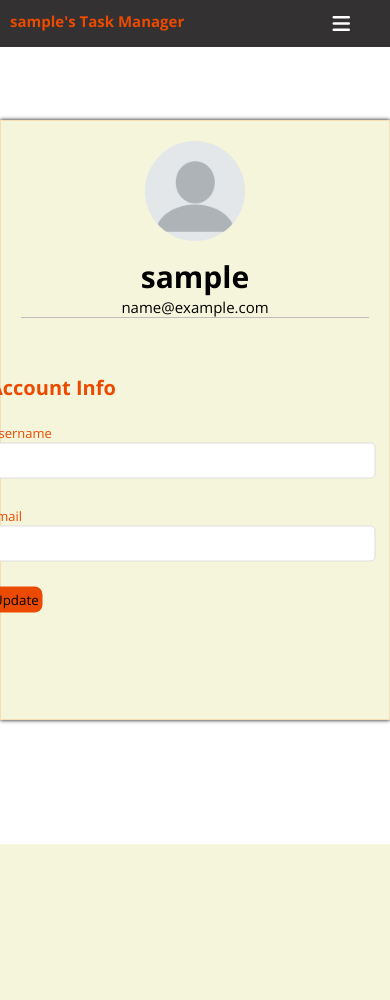
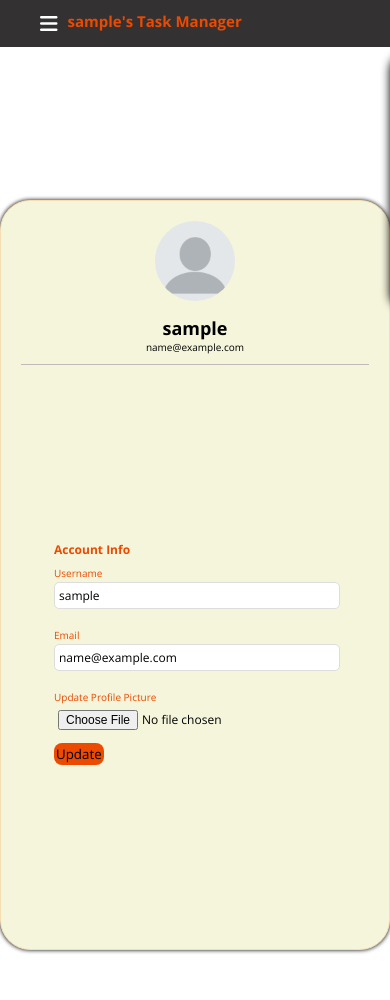
Before and after one commit to deelykos/Myalxandi, a Flask app: page /account in a window 390 px wide. Before the commit the page ends 844 px from the top, so only its background shows below. Run offline with Flask 3, Linux system fonts and the light colour scheme; the visitor is signed in with stand-in values (Sample User, id 1); some libraries are stand-ins or nearby versions.

Commit message:
User profile completed

```diff
--- a/app/forms.py
+++ b/app/forms.py
@@ -1,4 +1,5 @@
 from flask_wtf import FlaskForm
+from flask_wtf.file import FileField, FileAllowed
 from flask_login import current_user
 from wtforms import StringField, PasswordField, BooleanField, SubmitField
 from wtforms.validators import DataRequired, Length, Email, EqualTo, ValidationError
@@ -32,6 +33,7 @@ class LoginForm(FlaskForm):
 class UpdateAccountForm(FlaskForm):
     username = StringField('Username', validators=[DataRequired(), Length(min=2, max=6)], render_kw={'class': 'my-class'})
     email = StringField('Email', validators=[DataRequired(), Email()], render_kw={'class': 'my-class'})
+    picture = FileField('Update Profile Picture', validators=[FileAllowed(['jpg', 'png'])], render_kw={'class': 'my-class'})
     submit = SubmitField('Update', render_kw={'class': 'my-submit'})
 
     def validate_username(self, username):
--- a/app/routes.py
+++ b/app/routes.py
@@ -1,4 +1,7 @@
-from flask import render_template, url_for, flash, redirect
+import os
+import secrets
+from PIL import Image
+from flask import render_template, url_for, flash, redirect, request
 from app import app, db, bcrypt
 from app.forms import SignupForm, LoginForm, UpdateAccountForm
 from flask_login import current_user, login_user, logout_user, login_required
@@ -42,10 +45,35 @@ def logout():
     logout_user()
     return redirect(url_for('login'))
 
+
+def save_picture(form_picture):
+    random_hex = secrets.token_hex(8)
+    _, f_ext = os.path.splitext(form_picture.filename)
+    picture_fn = random_hex + f_ext
+    picture_path = os.path.join(app.root_path, 'static/profile_pic', picture_fn)
+
+    output_size = (100, 100)
+    new_image = Image.open(form_picture)
+    new_image.thumbnail(output_size)
+    new_image.save(picture_path)
+
+    return picture_fn
+
 @app.route('/account', methods=['GET', 'POST'])
 @login_required
 def account():
     form = UpdateAccountForm()
+    if form.validate_on_submit():
+        if form.picture.data:
+            picture_file = save_picture(form.picture.data)
+            current_user.image_file = picture_file
+        current_user.username = form.username.data
+        current_user.email = form.email.data
+        db.session.commit()
+        return redirect(url_for('account'))
+    elif request.method == 'GET':
+        form.username.data = current_user.username
+        form.email.data = current_user.email
     image_file = url_for('static', filename='profile_pic/' + current_user.image_file)
     return render_template('account.html', title='account', image_file=image_file, form=form)
 
--- a/app/static/css/account.css
+++ b/app/static/css/account.css
@@ -21,16 +21,6 @@ nav {
   z-index: 3;
   background-color:rgb(51, 49, 49);
 }
-
-
-  /* Navigation bar styling */
-  nav {
-    position: fixed;
-    width: 100%;
-    padding: 10px 0;
-    z-index: 3;
-    background-color:rgb(51, 49, 49);
-  }
 
   /* Style for the navigation */
 nav ul {
@@ -65,8 +55,8 @@ a:hover {
 .checkbtn {
   font-size: 20px;
   color: white;
-  float: right;
-  margin-right: 40px;
+  float: left;
+  margin-left: 40px;
   cursor: pointer;
   display: none;
 }
@@ -96,6 +86,7 @@ label.logo {
     padding: 20px;
     box-shadow: 0px 0px 4px 0px black;
     margin-top: 120px;
+    border-radius: 30px;
 }
 
 .profile-image {
@@ -132,12 +123,12 @@ label.logo {
   transform: translate(-50%, -50%);
   z-index: 1;
   padding: 10px;
-  margin-left: -90px;
-  margin-top: 150px;
+  margin-left: -30px;
+  margin-top: 190px;
 }
 
 .UpdateAccountForm p {
-  margin: 10px;
+  margin: 10px ;
 }
 
 .UpdateAccountForm p span {
@@ -150,7 +141,7 @@ legend {
   color: #eb4a00;
   margin-bottom: 20px;
   font-size: 20px;
-  margin-top: 200px;
+  margin-top: 210px;
 }
 
 .my-class {
@@ -158,8 +149,14 @@ legend {
   padding: 8px;
   border-radius: 5px;
   margin-bottom: 15px;
-  width: 200%;
+  width: 120%;
   box-sizing: border-box;
+  }
+
+  #picture {
+    color: #000;
+    display: block;
+    border: none;
   }
 
   label {
@@ -199,12 +196,15 @@ legend {
   ul {
     position: fixed;
     width: 100%;
-    height: 100vh;
+    height: 30vh;
     background: rgb(51, 49, 49);
     top: 55px;
     left: 100%;
     text-align: center;
-    transition: all .3s;
+    transition: all .1s;
+    border: 1px solid wheat;
+    box-shadow: 0px 0px 10px 0px black;
+    border-radius: 15px;
   }
   nav ul li {
     display: block;
@@ -213,12 +213,85 @@ legend {
   nav ul li a {
     font-size: 25px;
   }
+
   a:hover,a.active {
-  background: none;
-  color: #eb4a00;
-  }
+    background: none;
+    color: #eb4a00;
+    }
+
+    a:hover {
+      color: white;
+    }
 
   #check:checked ~ ul {
     left: 0;
   }
+
+  .profile-container {
+    max-width: 600px;
+    height: 750px;
+    margin-top: 200px;
+    border-radius: 30px;
+  }
+
+  .profile-image {
+    width: 80px;
+    height: 80px;
+    border-radius: 50%;
+    margin-bottom: 10px;
+    background-color: #ddd;
+  }
+
+  .account-name {
+    font-size: 18px;
+  }
+
+  .account-email {
+    font-size: 10px;
+    margin-bottom: 10px;
+  }
+
+  legend {
+    font-size: 12px;
+    margin-bottom: 2px;
+  }
+
+  .my-class {
+    padding: 4px;
+    margin-bottom: 8px;
+    width: 140%;
+    box-sizing: border-box;
+    font-size: 12px;
+    }
+
+    .UpdateAccountForm p {
+      margin: 5px ;
+    }
+
+    label {
+      font-size: 10px;
+    }
+
+    .my-submit {
+      padding: 2px;
+      margin-bottom: 5px;
+      border: none;
+    }
+
+    .UpdateAccountForm {
+      top: 30%;
+      left: 40%;
+      padding: 10px;
+      margin-left: 0;
+      margin-top:  300px;
+    }
+
+    #picture {
+      border: none;
+    }
+
+    .UpdateAccountForm p span {
+      font-size: 9px;
+    }
+
 }
--- a/app/static/css/login.css
+++ b/app/static/css/login.css
@@ -144,7 +144,7 @@ small {
 
   .flash-message {
     color: red;
-    font-size: 12px;
+    font-size: 10px;
   }
 
 }
--- a/app/static/css/signup.css
+++ b/app/static/css/signup.css
@@ -127,6 +127,7 @@ small {
     .logo a {
       font-size: 30px;
       width: 100%;
+      padding-left: 40px;
     }
 
     small {
--- a/app/templates/account.html
+++ b/app/templates/account.html
@@ -23,7 +23,7 @@
     <p class="account-email">{{ current_user.email }}</p>
   </div>
   <div class="UpdateAccountForm">
-  <form action="" method="post" novalidate>
+  <form action="" method="POST" enctype="multipart/form-data">
     {{ form.hidden_tag() }}
     <p>
       <legend>Account Info</legend>
@@ -40,6 +40,15 @@
       <span>{{ error }}</span>
       {% endfor %}
     </p>
+    <p>
+      {{ form.picture.label() }}
+      {{ form.picture }}
+      {% if form.picture.errors %}
+          {% for error in form.picture.errors %}
+              <span>{{ error }}</span><br>
+          {% endfor %}
+      {% endif %}
+    </p>
     <p>{{ form.submit() }}</p>
   </form>
   </div>
--- a/app/templates/login.html
+++ b/app/templates/login.html
@@ -11,7 +11,7 @@
     <img src="{{ url_for('static', filename='images/img1.jpg') }}" alt="Background Image">
 </div>
 <div class="loginform">
-    <form action="" method="post" novalidate>
+    <form action="" method="POST">
       {{ form.hidden_tag() }}
       <p>
         <legend>Login</legend>
--- a/app/templates/signup.html
+++ b/app/templates/signup.html
@@ -11,7 +11,7 @@
     <img src="{{ url_for('static', filename='images/img1.jpg') }}" alt="Background Image">
 </div>
 <div class="signupform">
-  <form action="" method="post" novalidate>
+  <form action="" method="POST">
     {{ form.hidden_tag() }}
     <p>
       <legend>Sign Up</legend>
```
Also changed, not shown: app/static/css/dashboard.css (+12 -5 lines), app/static/profile_pic/51a920ca259f2bd3.jpg (added), app/static/profile_pic/832197d9bcf865b2.jpg (added), app/static/profile_pic/c5bfe05a6ff513d1.jpg (added), app/static/profile_pic/d4747792f75799fd.jpg (added), app/static/profile_pic/db765bbef6a1bf6a.jpg (added).
